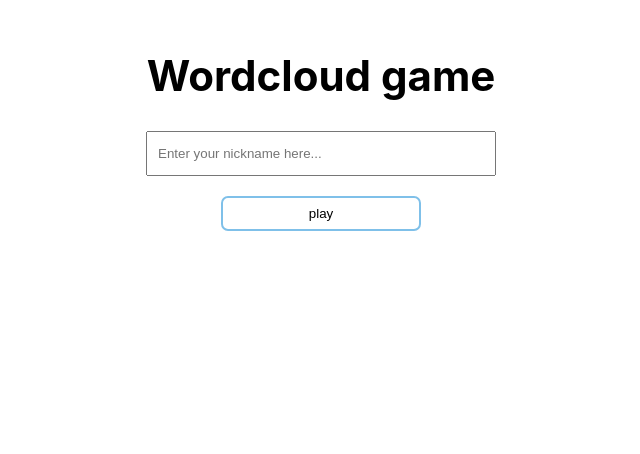
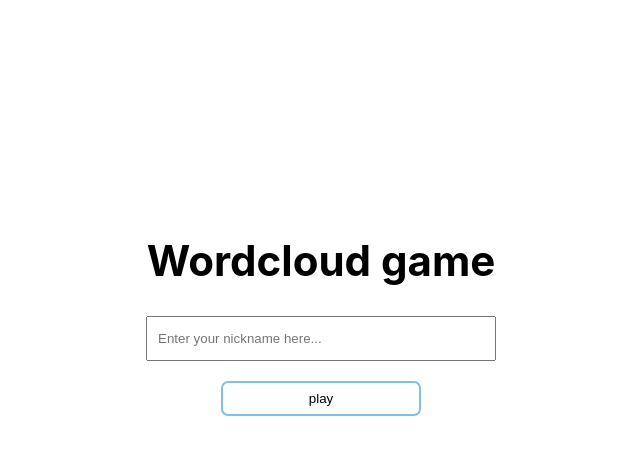
Before and after one commit to jzapiorkowski/wordcloud-game, a React (Create React App) app: page / in a window 1280 px wide. Shown: the part 150-604 px from the top of the page, without its empty margins (319-959 px from the left). Built offline with nearby package versions, Linux system fonts and the light colour scheme.

Commit message:
center all app children components

```diff
--- a/src/App.scss
+++ b/src/App.scss
@@ -1,5 +1,6 @@
 .App {
-  text-align: center;
-  margin: auto;
-  margin-top: 200px;
+  display: flex;
+  justify-content: center;
+  align-items: center;
+  height: 100vh;
 }
```
